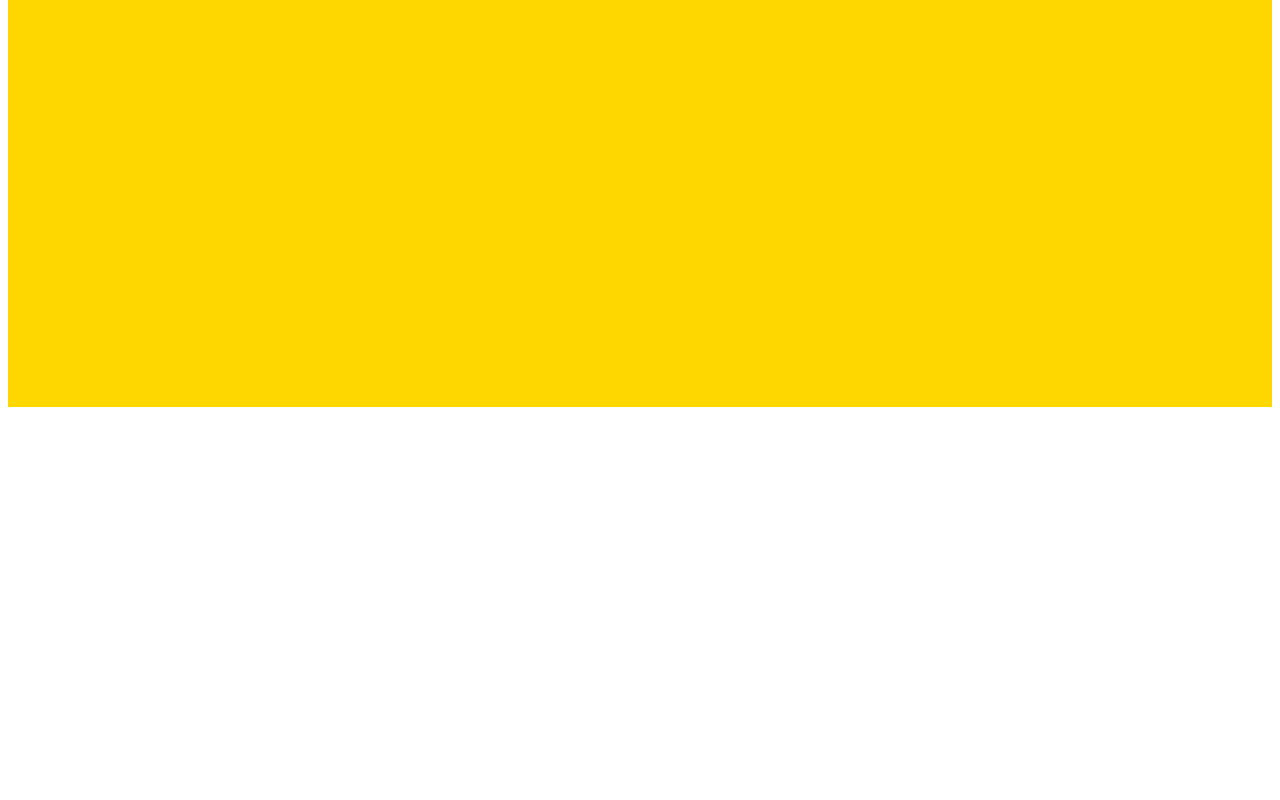
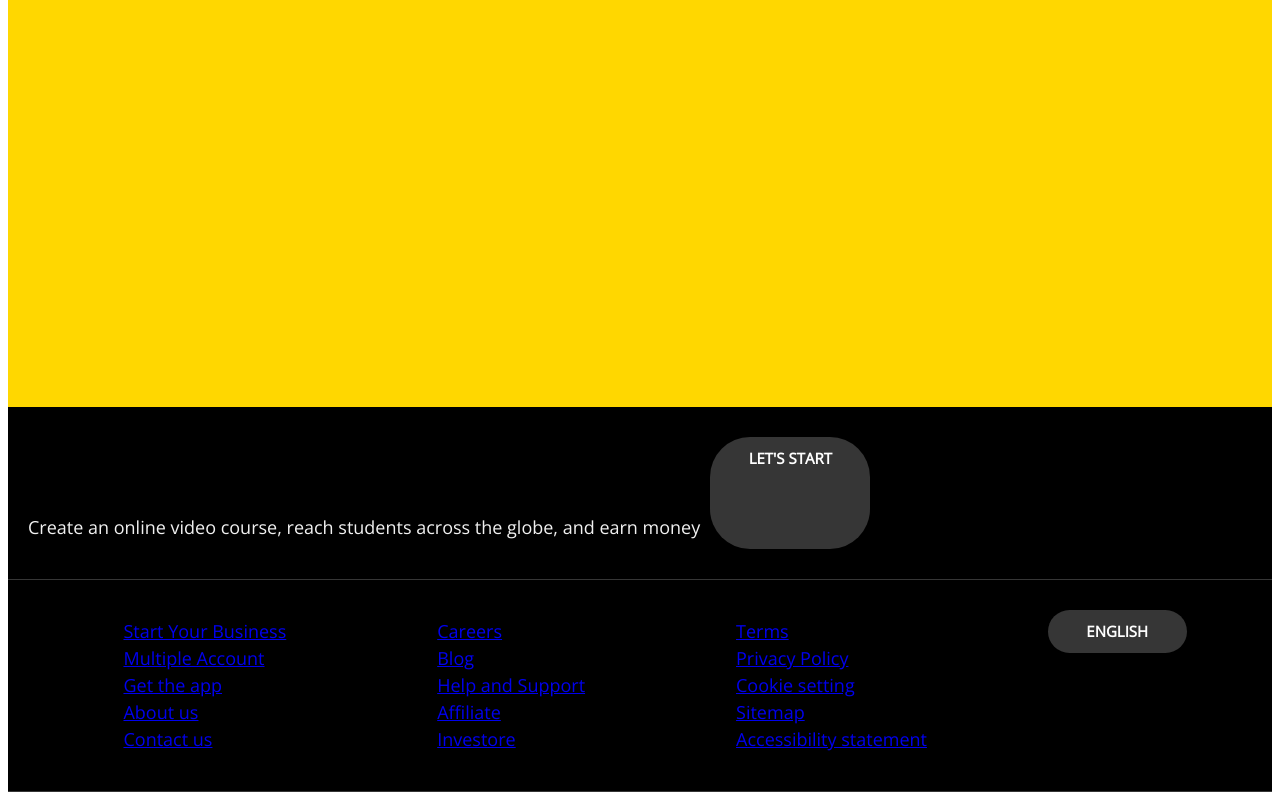
Before and after one commit to arbor0711/HYF, a website: page index.html in a window 1280 px wide. Shown: the part 1264-2064 px from the top of the page. Before the commit the page ends 1679 px from the top, so only its background shows below. Drawn offline with nearby package versions, Linux system fonts and the light colour scheme; a web font is replaced by a local one.

Commit message:
initial footer design

```diff
--- a/CSS/index.css
+++ b/CSS/index.css
@@ -350,3 +350,28 @@ p {
     margin: auto 100px;
   }
 }
+
+/* Footer */
+.footer {
+  background-color: #000;
+  display: flex;
+  flex-direction: column;
+}
+
+.footer-contents {
+  display: flex;
+  border-bottom: 1px solid var(--color-primary);
+  padding: 2rem;
+}
+
+.footer-main {
+  justify-content: space-around;
+}
+
+.footer-column ul {
+  list-style: none;
+}
+
+.footer-column ul > li {
+  text-decoration: none;
+}
--- a/index.html
+++ b/index.html
@@ -29,7 +29,52 @@
     <main>
       <div style="width: 100%; height: 200vh; background-color: gold"></div>
     </main>
-    <footer></footer>
+    <footer>
+      <section class="footer">
+        <div class="footer-contents">
+          <div>
+            <h2>Teach the world online</h2>
+            <p>
+              Create an online video course, reach students across the globe,
+              and earn money
+            </p>
+          </div>
+          <a href="#" class="btn btn--primary">Let's Start</a>
+        </div>
+        <div class="footer-contents footer-main">
+          <div class="footer-column">
+            <ul>
+              <li><a href="#">Start Your Business</a></li>
+              <li><a href="#">Multiple Account</a></li>
+              <li><a href="#">Get the app</a></li>
+              <li><a href="#">About us</a></li>
+              <li><a href="#">Contact us</a></li>
+            </ul>
+          </div>
+          <div class="footer-column">
+            <ul>
+              <li><a href="#">Careers</a></li>
+              <li><a href="#">Blog</a></li>
+              <li><a href="#">Help and Support</a></li>
+              <li><a href="#">Affiliate</a></li>
+              <li><a href="#">Investore</a></li>
+            </ul>
+          </div>
+          <div class="footer-column">
+            <ul>
+              <li><a href="#">Terms</a></li>
+              <li><a href="#">Privacy Policy</a></li>
+              <li><a href="#">Cookie setting</a></li>
+              <li><a href="#">Sitemap</a></li>
+              <li><a href="#">Accessibility statement</a></li>
+            </ul>
+          </div>
+          <div class="footer-column">
+            <a class="btn btn--primary" href="#"><span></span>English</a>
+          </div>
+        </div>
+      </section>
+    </footer>
     <script src="./JS/index.js"></script>
   </body>
 </html>
```
